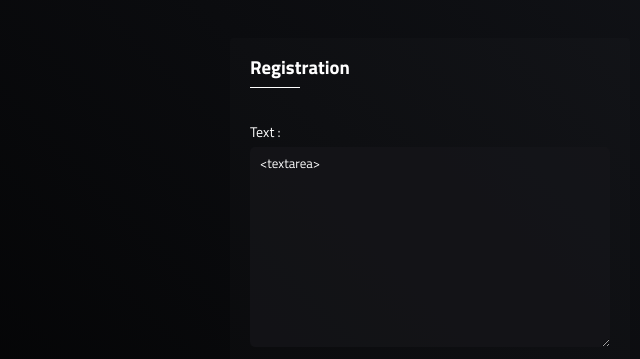
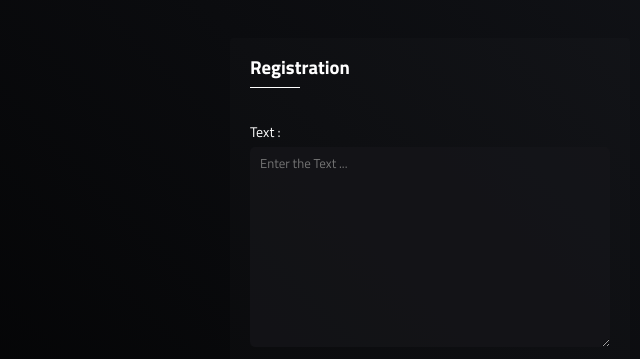
Before and after one commit to pawanpratapweb/quizappapi, a website: page public/admin/index.html in a window 1280 px wide. Shown: the part 172-531 px from the top of the page, 210-850 px from the left. Drawn offline with Linux system fonts and the light colour scheme.

Commit message:
Update index.html

```diff
--- a/public/admin/index.html
+++ b/public/admin/index.html
@@ -17,7 +17,7 @@
     <div class="childContainer">
       <h3>Registration</h3>
       <label>Text :</label>
-      <textarea class="textarea" placeholder="Enter the Text ..."><textarea></textarea>
+      <textarea class="textarea" placeholder="Enter the Text ..."></textarea>
       <button class="submitBtn">Add Data</button>
     </div>
   </div>
```
